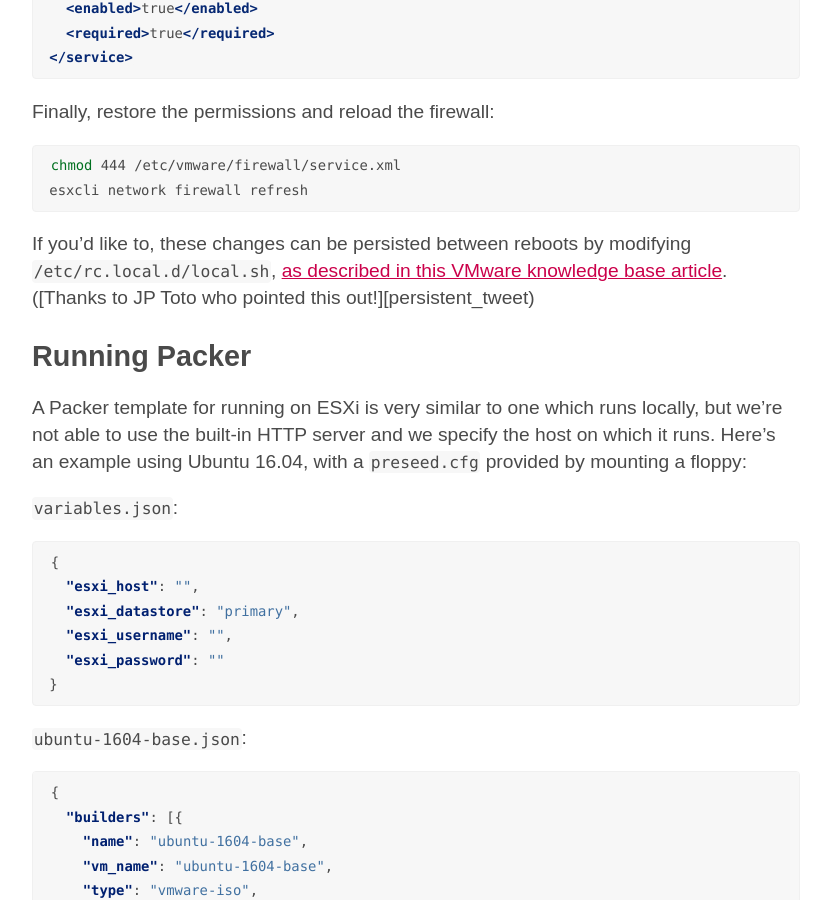
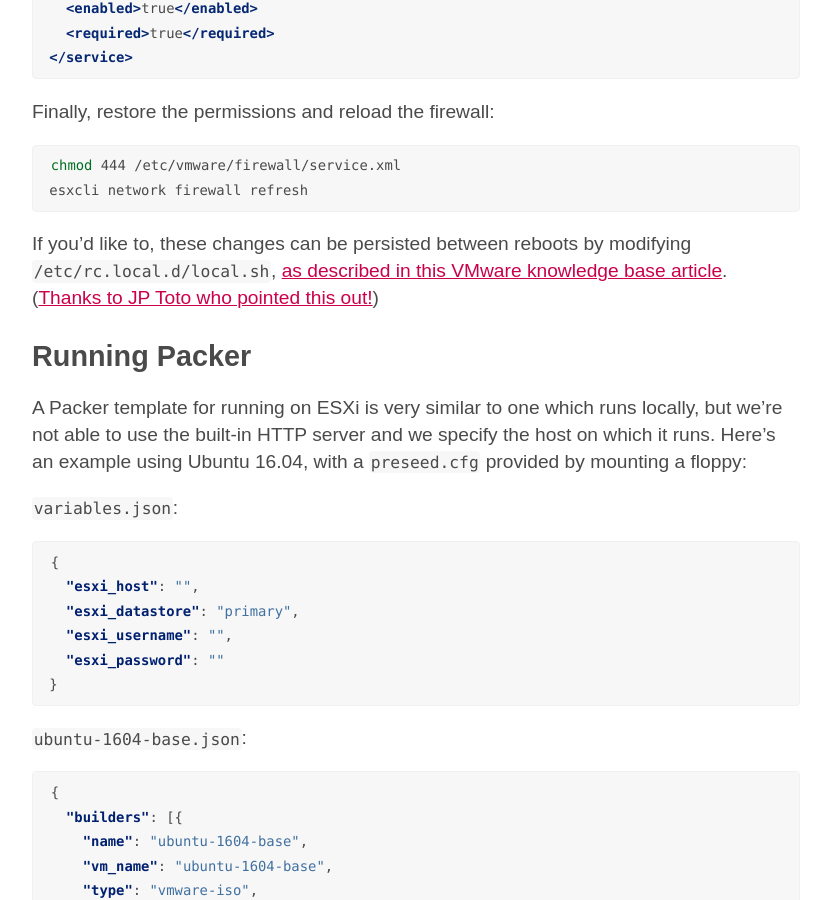
Before and after one commit to nickcharlton/site, a Jekyll site: the page built from _posts/2016-12-03-using-packer-esxi-6.md, in a window 1280 px wide and 900 px high, scrolled down 1676 px. Shown: the whole window, without its empty margins (224-1055 px from the left). Built offline with Jekyll 4.4.1, drawn with Linux system fonts in a browser that asks for light colours; some web fonts are replaced; Markdown is read by kramdown in place of the engine named in the settings.

Commit message:
fixup! Add a note about ESXi changes between reboots

```diff
--- a/_posts/2016-12-03-using-packer-esxi-6.md
+++ b/_posts/2016-12-03-using-packer-esxi-6.md
@@ -83,7 +83,7 @@ esxcli network firewall refresh
 If you'd like to, these changes can be persisted between reboots by modifying
 `/etc/rc.local.d/local.sh`, [as described in this VMware knowledge base
 article][knowledge_base_article]. ([Thanks to JP Toto who pointed this
-out!][persistent_tweet)
+out!][persistent_tweet])
 
 ## Running Packer
 
```
